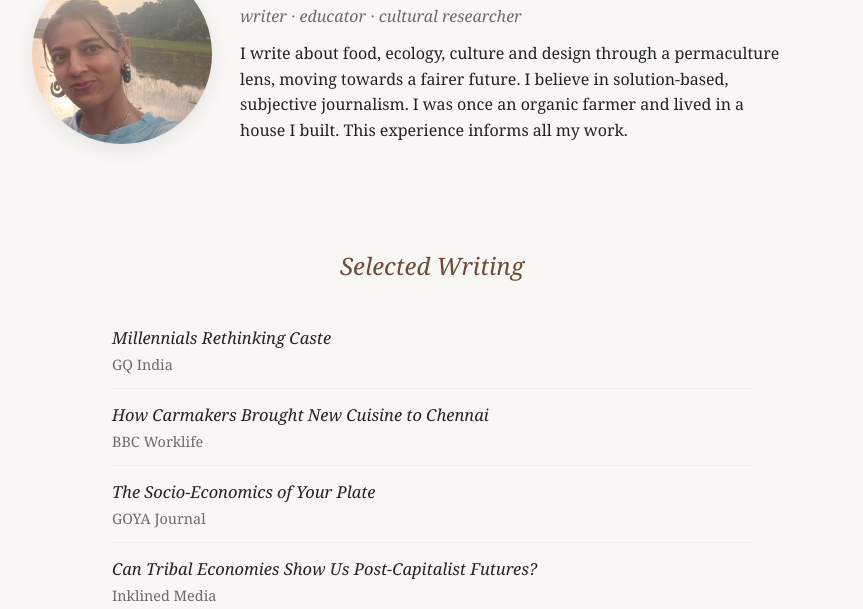
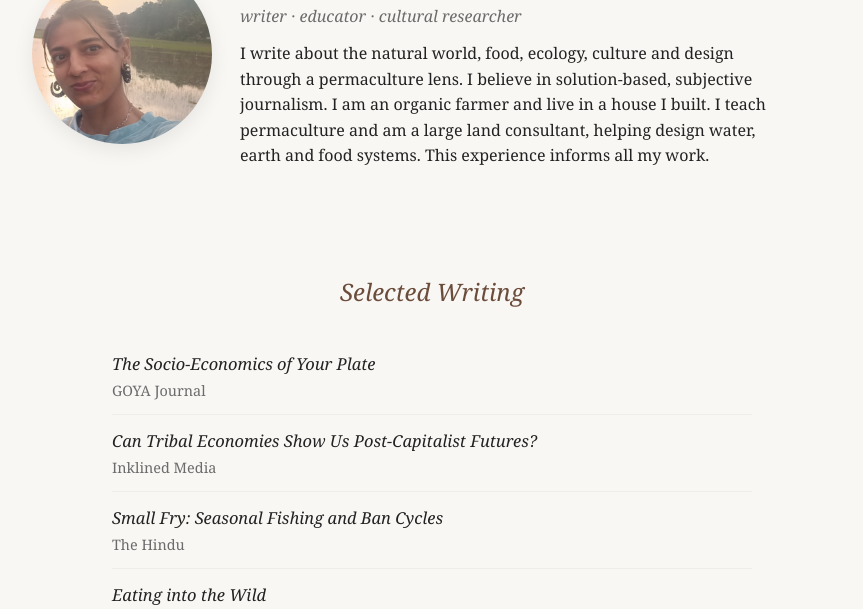
Before and after one commit to simritmalhi/simritmalhi.github.io, a plain HTML site: page index.html in a window 1280 px wide. Shown: the part 143-752 px from the top of the page, without its empty margins (208-1071 px from the left). Drawn offline with Linux system fonts and the light colour scheme.

Commit message:
Update index.html

```diff
--- a/index.html
+++ b/index.html
@@ -152,7 +152,7 @@ footer a:hover{ text-decoration:underline; }
       <h1 class="name">Simrit Malhi</h1>
       <div class="role">writer · educator · cultural researcher</div>
       <p class="bio">
-        I write about food, ecology, culture and design through a permaculture lens, moving towards a fairer future. I believe in solution-based, subjective journalism. I was once an organic farmer and lived in a house I built. This experience informs all my work.
+        I write about the natural world, food, ecology, culture and design through a permaculture lens. I believe in solution-based, subjective journalism. I am an organic farmer and live in a house I built. I teach permaculture and am a large land consultant, helping design water, earth and food systems. This experience informs all my work.
       </p>
     </div>
   </section>
@@ -161,12 +161,13 @@ footer a:hover{ text-decoration:underline; }
   <section id="writing" class="writings" aria-label="Selected writing">
     <h2>Selected Writing</h2>
     <ul class="writing-list">
-      <li><a href="https://www.gqindia.com/get-smart/content/gq-spoke-to-the-millennials-who-are-determined-to-change-the-way-we-think-about-caste" target="_blank" rel="noopener">Millennials Rethinking Caste</a><div class="pub">GQ India</div></li>
-      <li><a href="https://www.bbc.com/worklife/article/20190208-how-carmakers-brought-new-cuisine-to-chennai" target="_blank" rel="noopener">How Carmakers Brought New Cuisine to Chennai</a><div class="pub">BBC Worklife</div></li>
+      <li><a href="https://www.thehindu.com/life-and-style/honey-bees-new-year-resolution-2026-india-solitary-bees-stingless-bees-apiculture/article70508499.ece
       <li><a href="https://www.goya.in/blog/the-socio-economics-of-your-plate" target="_blank" rel="noopener">The Socio-Economics of Your Plate</a><div class="pub">GOYA Journal</div></li>
       <li><a href="https://inklinemedia.org/2020/06/15/can-tribal-economies-show-us-what-a-post-capitalist-world-looks-like/" target="_blank" rel="noopener">Can Tribal Economies Show Us Post-Capitalist Futures?</a><div class="pub">Inklined Media</div></li>
       <li><a href="https://www.thehindu.com/food/features/interest-small-fry-monsoon-fishing-ban-local-small-seasonal-fish/article68388203.ece" target="_blank" rel="noopener">Small Fry: Seasonal Fishing and Ban Cycles</a><div class="pub">The Hindu</div></li>
       <li><a href="https://www.thekodaichronicle.com/food/eating-into-the-wild/" target="_blank" rel="noopener">Eating into the Wild</a><div class="pub">The Kodai Chronicle</div></li>
+      <li><a href="https://www.gqindia.com/get-smart/content/gq-spoke-to-the-millennials-who-are-determined-to-change-the-way-we-think-about-caste" target="_blank" rel="noopener">Millennials Rethinking Caste</a><div class="pub">GQ India</div></li>
+      <li><a href="https://www.bbc.com/worklife/article/20190208-how-carmakers-brought-new-cuisine-to-chennai" target="_blank" rel="noopener">How Carmakers Brought New Cuisine to Chennai</a><div class="pub">BBC Worklife</div></li>
     </ul> <!-- full writing list -->
 <h2 style="margin-top:3em; font-style:italic; font-weight:400; color:#6b4c3b;">
   Writing
```
